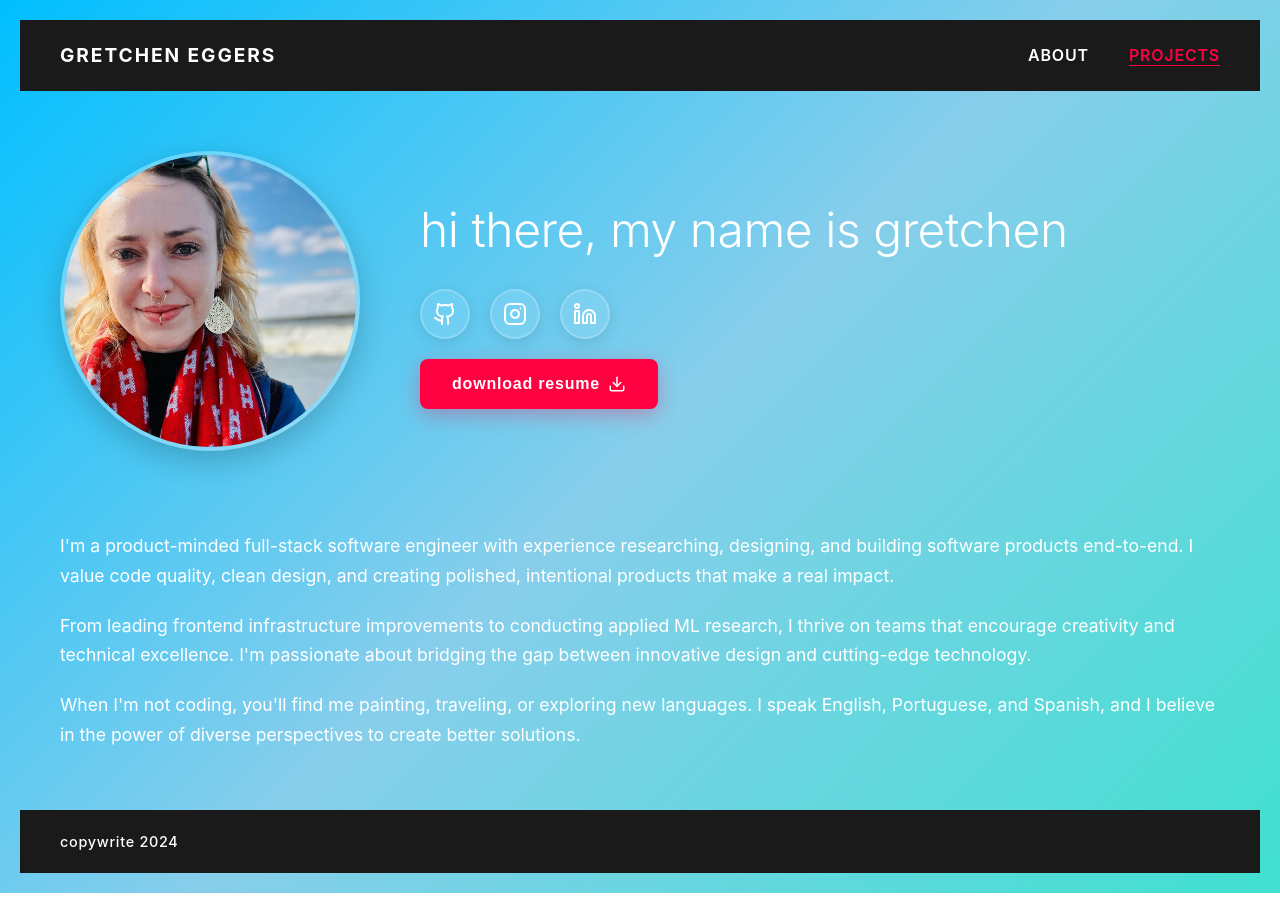
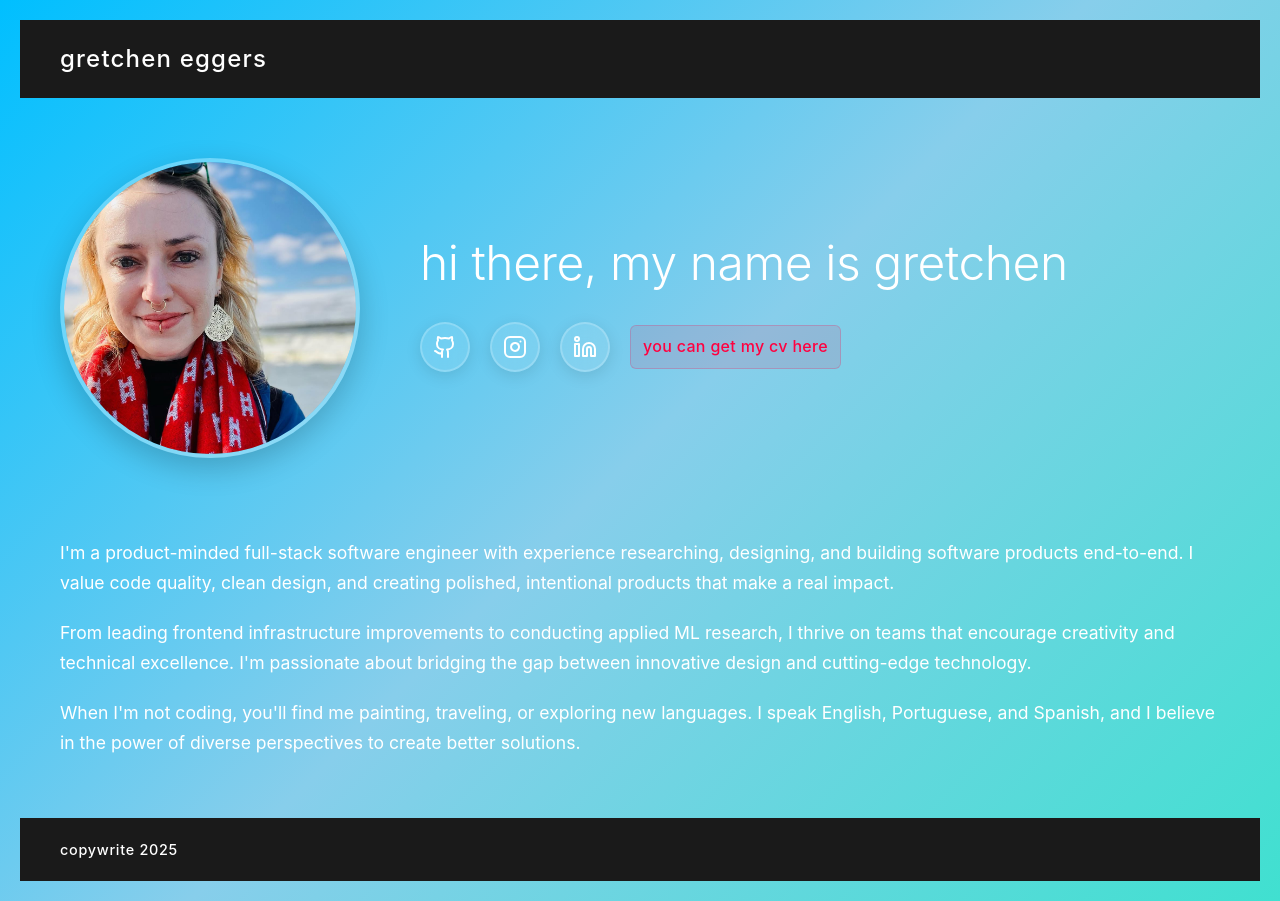
Before and after one commit to missgretchen/missgretchen.github.io, a React (Vite) app: page / in a window 1280 px wide. Built offline with nearby package versions, Linux system fonts and the light colour scheme.

Commit message:
better layout, colors

```diff
--- a/src/components/Portfolio.css
+++ b/src/components/Portfolio.css
@@ -23,18 +23,17 @@
   background: #1a1a1a;
   padding: 20px 40px;
   display: flex;
-  justify-content: space-between;
+  justify-content: start;
   align-items: center;
   position: relative;
   z-index: 10;
 }
 
 .header-left {
-  font-size: 1.2rem;
-  font-weight: 700;
+  font-size: 1.5rem;
+  font-weight: 500;
   color: #ffffff;
-  text-transform: uppercase;
-  letter-spacing: 0.1em;
+  letter-spacing: 0.05em;
 }
 
 .header-nav {
@@ -158,8 +157,10 @@
 /* Social Links */
 .social-links {
   display: flex;
+  align-items: center;
   gap: 20px;
   margin: 20px 0;
+  flex-wrap: wrap;
 }
 
 .social-link {
@@ -205,60 +206,46 @@
   font-weight: 400;
 }
 
-/* Action Section */
-.resume-button {
-  background: #ff0040;
-  border: none;
-  padding: 16px 32px;
-  border-radius: 8px;
-  color: white;
+/* Resume Link */
+.resume-link {
+  color: #ff0040;
+  text-decoration: none;
   font-size: 1rem;
-  font-weight: 600;
-  cursor: pointer;
+  font-weight: 500;
+  text-transform: lowercase;
+  letter-spacing: 0.02em;
   transition: all 0.3s ease;
   position: relative;
-  overflow: hidden;
-  box-shadow: 0 6px 20px rgba(255, 0, 64, 0.3);
-  display: inline-flex;
-  align-items: center;
-  gap: 8px;
-  text-transform: lowercase;
-  letter-spacing: 0.05em;
+  padding: 8px 12px;
+  border-radius: 6px;
+  background: rgba(255, 0, 64, 0.1);
+  border: 1px solid rgba(255, 0, 64, 0.2);
 }
 
-.resume-button::before {
+.resume-link:hover {
+  color: #ffffff;
+  background: #ff0040;
+  transform: translateY(-2px);
+  box-shadow: 0 4px 12px rgba(255, 0, 64, 0.3);
+}
+
+.resume-link::before {
   content: '';
   position: absolute;
   top: 0;
-  left: -100%;
-  width: 100%;
-  height: 100%;
-  background: linear-gradient(90deg, transparent, rgba(255, 255, 255, 0.2), transparent);
-  transition: left 0.5s ease;
+  left: 0;
+  right: 0;
+  bottom: 0;
+  background: linear-gradient(45deg, transparent, rgba(255, 255, 255, 0.1), transparent);
+  border-radius: 6px;
+  opacity: 0;
+  transition: opacity 0.3s ease;
 }
 
-.resume-button:hover::before {
-  left: 100%;
+.resume-link:hover::before {
+  opacity: 1;
 }
 
-.resume-button:hover {
-  transform: translateY(-3px);
-  box-shadow: 0 10px 30px rgba(255, 0, 64, 0.4);
-  background: #ff3366;
-}
-
-.button-text {
-  font-weight: 600;
-}
-
-.button-icon {
-  font-size: 1.2rem;
-  transition: transform 0.3s ease;
-}
-
-.resume-button:hover .button-icon {
-  transform: translateY(2px);
-}
 
 /* Footer */
 .portfolio-footer {
--- a/src/components/Portfolio.jsx
+++ b/src/components/Portfolio.jsx
@@ -1,7 +1,7 @@
 import React from 'react'
 import './Portfolio.css'
 import headshot from '/Headshot.jpg'
-import { Github, Instagram, Linkedin, Download } from 'lucide-react'
+import { Github, Instagram, Linkedin } from 'lucide-react'
 
 const Portfolio = () => {
   const socialLinks = [
@@ -25,14 +25,6 @@ const Portfolio = () => {
     }
   ]
 
-  const handleResumeDownload = () => {
-    const link = document.createElement('a')
-    link.href = '/resume.pdf'
-    link.download = 'Gretchen_Eggers_Resume.pdf'
-    document.body.appendChild(link)
-    link.click()
-    document.body.removeChild(link)
-  }
 
   return (
     <div className="portfolio">
@@ -40,10 +32,6 @@ const Portfolio = () => {
         {/* Header */}
         <header className="portfolio-header">
           <div className="header-left">gretchen eggers</div>
-          <nav className="header-nav">
-            <a href="#about" className="nav-link">about</a>
-            <a href="#projects" className="nav-link active">projects</a>
-          </nav>
         </header>
 
         {/* Main Content */}
@@ -78,15 +66,14 @@ const Portfolio = () => {
                     </a>
                   )
                 })}
+                <a
+                  href="/resume.pdf"
+                  download="Gretchen_Eggers_Resume.pdf"
+                  className="resume-link"
+                >
+                  you can get my CV here
+                </a>
               </div>
-
-              <button
-                className="resume-button"
-                onClick={handleResumeDownload}
-              >
-                <span className="button-text">download resume</span>
-                <Download className="button-icon" size={18} />
-              </button>
             </div>
           </section>
 
@@ -114,7 +101,7 @@ const Portfolio = () => {
 
         {/* Footer */}
         <footer className="portfolio-footer">
-          <p className="footer-text">copywrite 2024</p>
+          <p className="footer-text">copywrite 2025</p>
         </footer>
       </div>
     </div>
```
